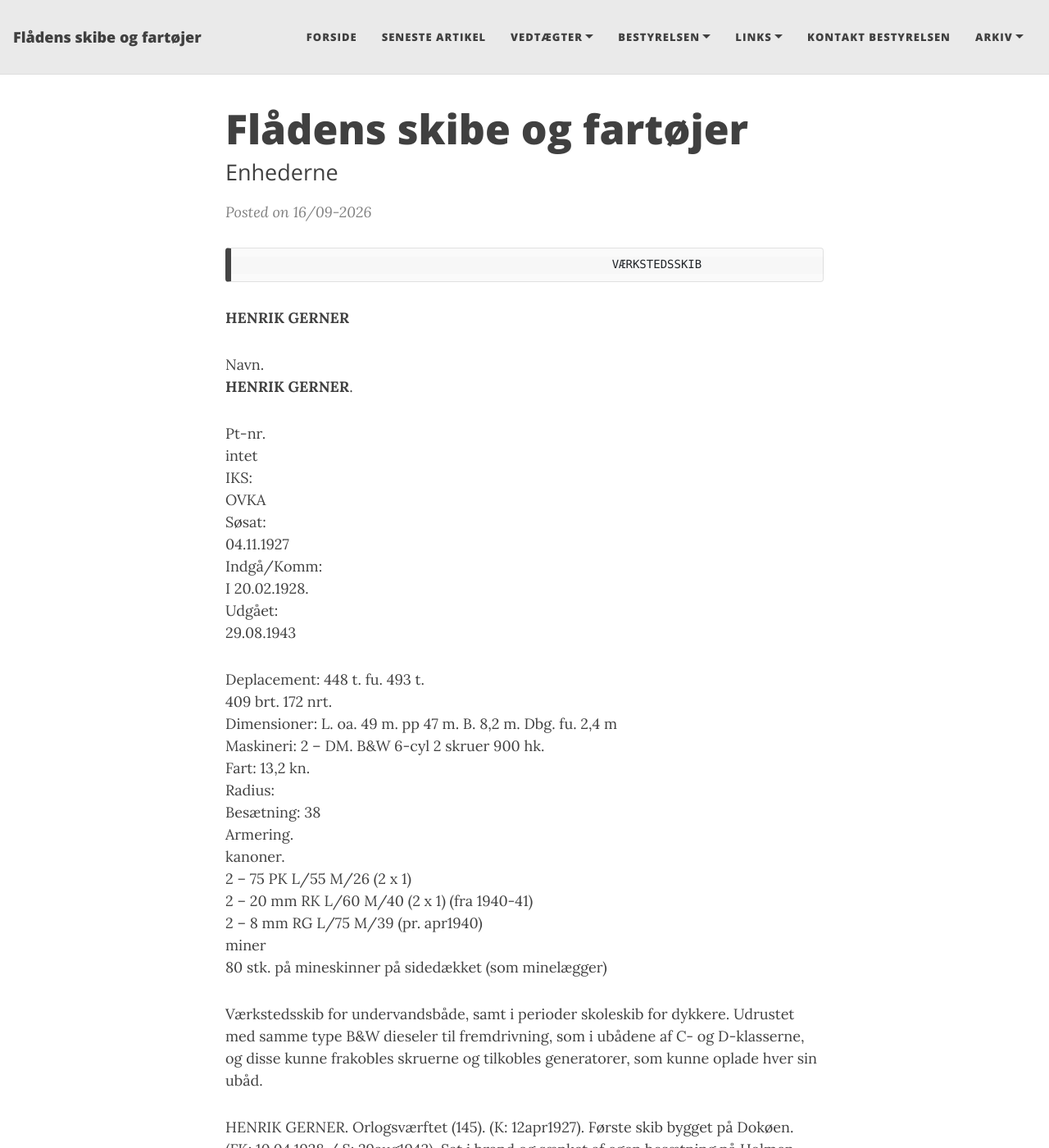
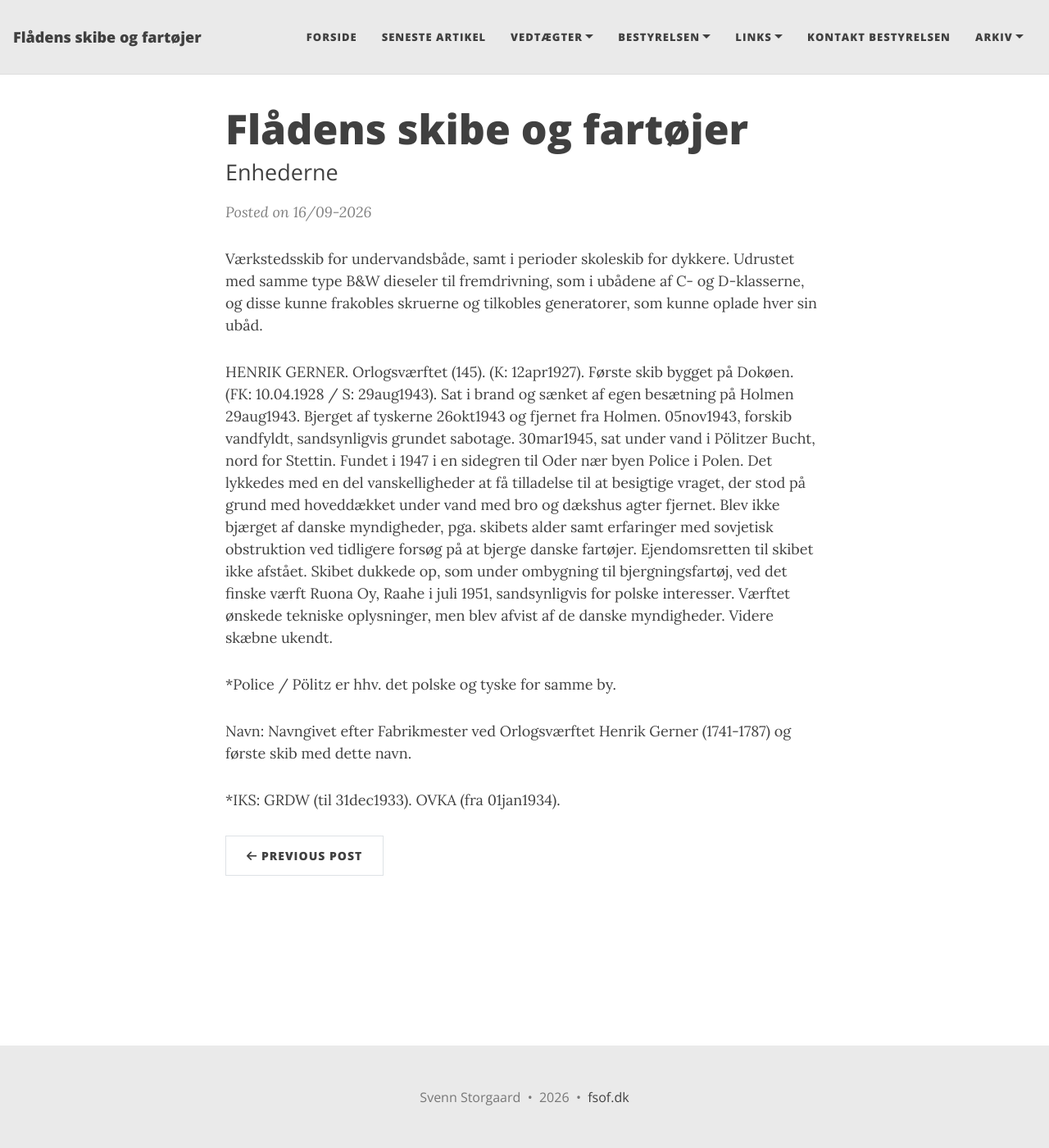
Before and after one commit to mex/fsof.dk, a Jekyll site: the page built from _posts/2026-09-16-Henrik-Gerner-27.md, in a window 1280 px wide and 1400 px high. Shown: the whole window at 82% size. Built offline with Jekyll 4.4.1, drawn with Linux system fonts in a browser that asks for light colours.

Commit message:
Remove specifications for Henrik Gerner
Removed detailed specifications and historical information about the ship Henrik Gerner.

```diff
--- a/_posts/2026-09-16-Henrik-Gerner-27.md
+++ b/_posts/2026-09-16-Henrik-Gerner-27.md
@@ -3,40 +3,7 @@ layout: post
 title: Flådens skibe og fartøjer
 subtitle: Enhederne
 ---
-                                                          VÆRKSTEDSSKIB
 
-**HENRIK GERNER**
-
-
-Navn.
-**HENRIK GERNER**.
-
-Pt-nr.
-intet
-IKS:
-OVKA
-Søsat:
-04.11.1927
-Indgå/Komm:
-I 20.02.1928.
-Udgået:
-29.08.1943
-
-
-Deplacement:	448 t.	fu. 493 t.
-	            409 brt.	172 nrt.
-Dimensioner:	L. oa. 49 m.  pp 47 m.	B.  8,2 m.	Dbg. fu. 2,4 m
-Maskineri:	2 – DM.	 B&W  6-cyl		2 skruer				900 hk.
-Fart:	13,2 kn.
-Radius:
-Besætning:	38
-Armering.
-kanoner.
-                        2 – 75 PK L/55 M/26 (2 x 1)
-                        2 – 20 mm RK L/60 M/40 (2 x 1)	(fra 1940-41)
- 			            2 – 8 mm RG L/75 M/39 	(pr. apr1940)
-miner
-	                   80 stk. på mineskinner på sidedækket (som minelægger)
 
 Værkstedsskib for undervandsbåde, samt i perioder skoleskib for dykkere.  Udrustet med samme type B&W dieseler til fremdrivning, som i ubådene af C- og D-klasserne, og disse kunne frakobles skruerne og tilkobles generatorer, som kunne oplade hver sin ubåd.
 
```
